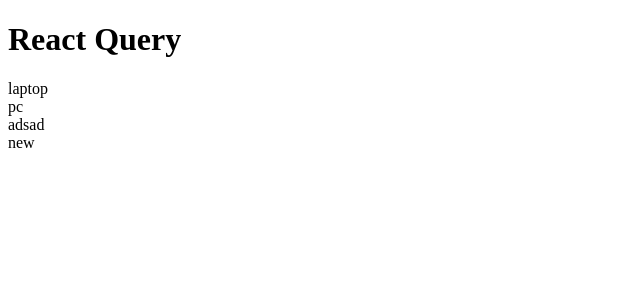
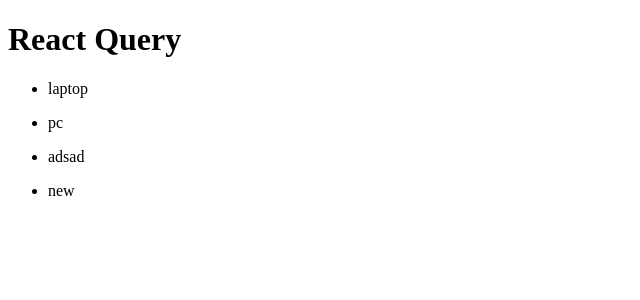
Before and after one commit to pyvan23/react-query, a React (Vite) app: page / in a window 1280 px wide. Shown: the top 300 px of the page, without its empty margins (0-640 px from the left). Built offline with nearby package versions, Linux system fonts and the light colour scheme; data requests are answered from the project's data file.

Commit message:
is loading

```diff
--- a/src/components/Products.jsx
+++ b/src/components/Products.jsx
@@ -1,24 +1,30 @@
-import { useQuery } from '@tanstack/react-query'
+import { useQuery } from "@tanstack/react-query";
 
-import { getProducts } from '../api/productsApi'
+import { getProducts } from "../api/productsApi";
 
 export const Products = () => {
+    const {
+        isLoading,
+        data: products,
+        isError,
+        error,
+    } = useQuery({
+        queryKey: ["products"],
+        queryFn: getProducts,
+    });
 
-    const { isLoading, data:products, isError , error} = useQuery({
-        queryKey:['products'],
-        queryFn: getProducts
-
-    })
-
-    if(isLoading) return <>...Loading</>
-    if(isError) return <>{error.message}</>
-
-    console.log(products)
-    return products.map(product=>
-        <>
-        <div key={product.id}>{product.name}</div>
-        </>)
+    if (isLoading) return  <>...Loading</>;
 
 
+    if (isError) return <>{error.message}</>;
+    console.log(products);
 
-}
+
+    return products.map((product) => (
+        <>
+            <ul>
+                <li key={product.id}>{product.name}</li>
+            </ul>
+        </>
+    ));
+};
--- a/src/main.jsx
+++ b/src/main.jsx
@@ -14,4 +14,4 @@
       <ReactQueryDevtools/>
     </QueryClientProvider>
   </React.StrictMode>
-);
+                                    );
```
